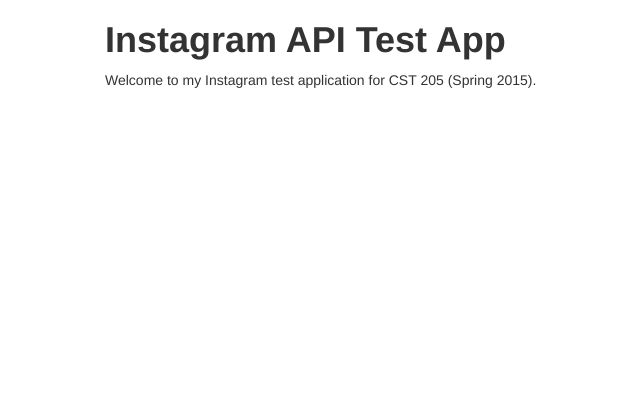
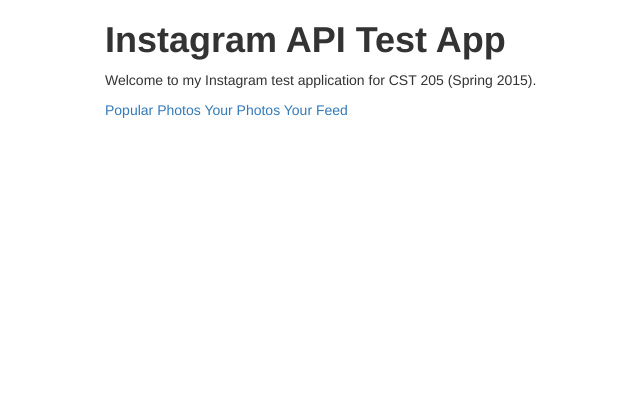
Before and after one commit to DavidCA916/CST-205-Project-2, a Flask app: template templates/home.html in a window 1280 px wide. Shown: the top 420 px of the page, without its empty margins (166-806 px from the left). Run offline with Flask 2, Linux system fonts and the light colour scheme; the template is opened without the code that fills it, so the values that code supplies are empty; some libraries are stand-ins or nearby versions.

Commit message:
added links to homepage

```diff
--- a/templates/home.html
+++ b/templates/home.html
@@ -18,6 +18,9 @@
             <div class="container">
                <h1><strong>Instagram API Test App</strong></h1>
                <p>Welcome to my Instagram test application for CST 205 (Spring 2015).</p>
+               <a href="/popular">Popular Photos</a>
+               <a href="/ownphotos">Your Photos</a>
+               <a href="/feed">Your Feed</a>
             </div>
         </div>
         <div id="footer">
```
